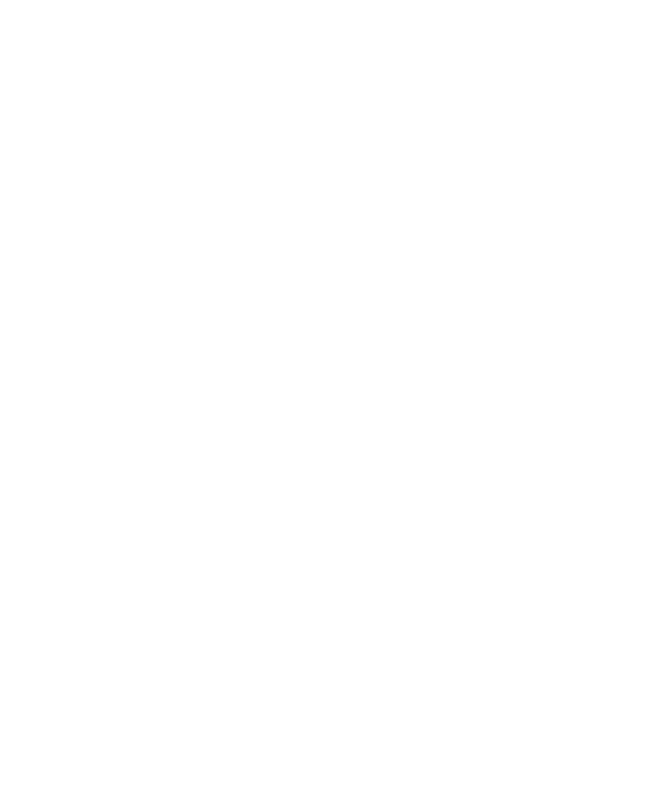
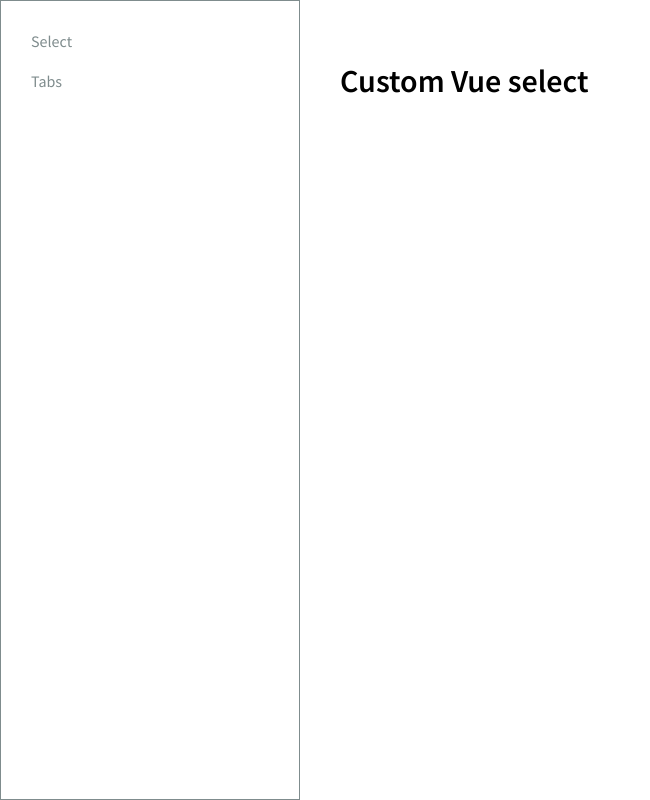
Before and after one commit to Loruz/vue-plugin-playground, a Vue app: page /select-demo in a window 1280 px wide. Shown: the whole page, without its empty margins (0-650 px from the left). Built offline with nearby package versions, Linux system fonts and the light colour scheme.

Commit message:
App.vue styling. and tabs preparation

```diff
--- a/index.html
+++ b/index.html
@@ -3,8 +3,24 @@
   <head>
     <meta charset="utf-8">
     <meta name="viewport" content="width=device-width,initial-scale=1.0">
+    <link href="https://fonts.googleapis.com/css?family=Source+Sans+Pro:400,600" rel="stylesheet">
     <title>vue-plugin-playground</title>
   </head>
+  <style>
+    * {
+      box-sizing: border-box;
+    }
+    html {
+      height: 100%;
+    }
+    body {
+      margin: 0;
+      font-family: 'Source Sans Pro', sans-serif;
+      position: relative;
+      height: 100%;
+      width: 100%;
+    }
+  </style>
   <body>
     <div id="app"></div>
     <!-- built files will be auto injected -->
--- a/package.json
+++ b/package.json
@@ -47,6 +47,7 @@
     "karma-webpack": "^2.0.2",
     "mocha": "^3.2.0",
     "node-notifier": "^5.1.2",
+    "node-sass": "^4.7.2",
     "optimize-css-assets-webpack-plugin": "^3.2.0",
     "ora": "^1.2.0",
     "phantomjs-prebuilt": "^2.1.14",
@@ -54,6 +55,7 @@
     "postcss-import": "^11.0.0",
     "postcss-loader": "^2.0.8",
     "rimraf": "^2.6.0",
+    "sass-loader": "^6.0.6",
     "semver": "^5.3.0",
     "shelljs": "^0.7.6",
     "sinon": "^4.0.0",
--- a/src/App.vue
+++ b/src/App.vue
@@ -1,6 +1,14 @@
 <template>
   <div id="app">
-    <router-view/>
+    <div class="menu">
+      <router-link to="select-demo" class="menu__link">Select</router-link>
+      <router-link to="tabs-demo" class="menu__link">Tabs</router-link>
+    </div>
+    <div class="demo">
+      <div class="demo__inner">
+        <router-view/>
+      </div>
+    </div>
   </div>
 </template>
 
@@ -9,6 +17,42 @@
   name: 'app'
 }
 </script>
-
-<style>
+<style scoped lang="scss">
+  .menu {
+    width: 300px;
+    position: absolute;
+    left: 0;
+    border: 1px solid #7f8c8d;
+    padding: 20px 0;
+    height: 100vh;
+    &__link {
+      display: block;
+      padding: 10px 30px;
+      border-bottom: none;
+      color: #7f8c8d;
+      background: 0 0;
+      text-overflow: ellipsis;
+      overflow: hidden;
+      white-space: nowrap;
+      position: relative;
+      text-decoration: none;
+      transition: background .3s;
+      &:hover {
+        background: #fafafa;
+      }
+    }
+  }
+  .demo {
+    left: 300px;
+    position: absolute;
+    top: 0;
+    right: 0;
+    bottom: 0;
+    overflow-y: auto;
+    &__inner {
+      padding: 40px;
+      height: 100%;
+      overflow-y: auto;
+    }
+  }
 </style>
--- a/src/components/HelloWorld.vue
+++ /dev/null
@@ -1,14 +0,0 @@
-<template>
- <router-link to="select">wg-select</router-link>
-</template>
-
-<script>
-export default {
-  name: 'Menu'
-}
-</script>
-
-<!-- Add "scoped" attribute to limit CSS to this component only -->
-<style scoped>
-
-</style>
--- /dev/null
+++ b/src/components/select/SelectDemo.vue
@@ -0,0 +1,12 @@
+<template>
+  <div class="select-demo">
+    <h1>Custom Vue select</h1>
+  </div>
+</template>
+<script>
+  export default {
+  }
+</script>
+
+<style scoped lang="scss">
+</style>
--- a/src/components/select/Select.vue
+++ b/src/components/tabs/Tab.vue
@@ -1,10 +1,11 @@
 <template>
-  <div>cia selectas</div>
+
 </template>
 <script>
   export default {
 
   }
 </script>
+<style lang="scss" scoped>
 
-<style scoped ></style>
+</style>
--- /dev/null
+++ b/src/components/tabs/TabsDemo.vue
@@ -0,0 +1,12 @@
+<template>
+<div class="tabs-demo">
+  <h1>Custom Vue tabs</h1>
+</div>
+</template>
+<script>
+  export default {
+
+  }
+</script>
+<style scoped lang="scss">
+</style>
--- a/src/router/index.js
+++ b/src/router/index.js
@@ -1,7 +1,7 @@
 import Vue from 'vue'
 import Router from 'vue-router'
-import Menu from '../components/HelloWorld'
-import Select from '../components/select/Select'
+import SelectDemo from '../components/select/SelectDemo'
+import TabsDemo from '../components/tabs/TabsDemo'
 
 Vue.use(Router)
 
@@ -9,14 +9,14 @@
   mode: 'history',
   routes: [
     {
-      path: '/',
-      name: 'Menu',
-      component: Menu
+      path: '/select-demo',
+      name: 'SelectDemo',
+      component: SelectDemo
     },
     {
-      path:'/select',
-      name: 'Select',
-      component: Select
+      path: '/tabs-demo',
+      name: 'TabsDemo',
+      component: TabsDemo
     }
   ]
 })
```
Also changed, not shown: src/components/tabs/TabList.vue (added, +11 -0 lines), 1 other file (tests, documents, lock files or other folders).
